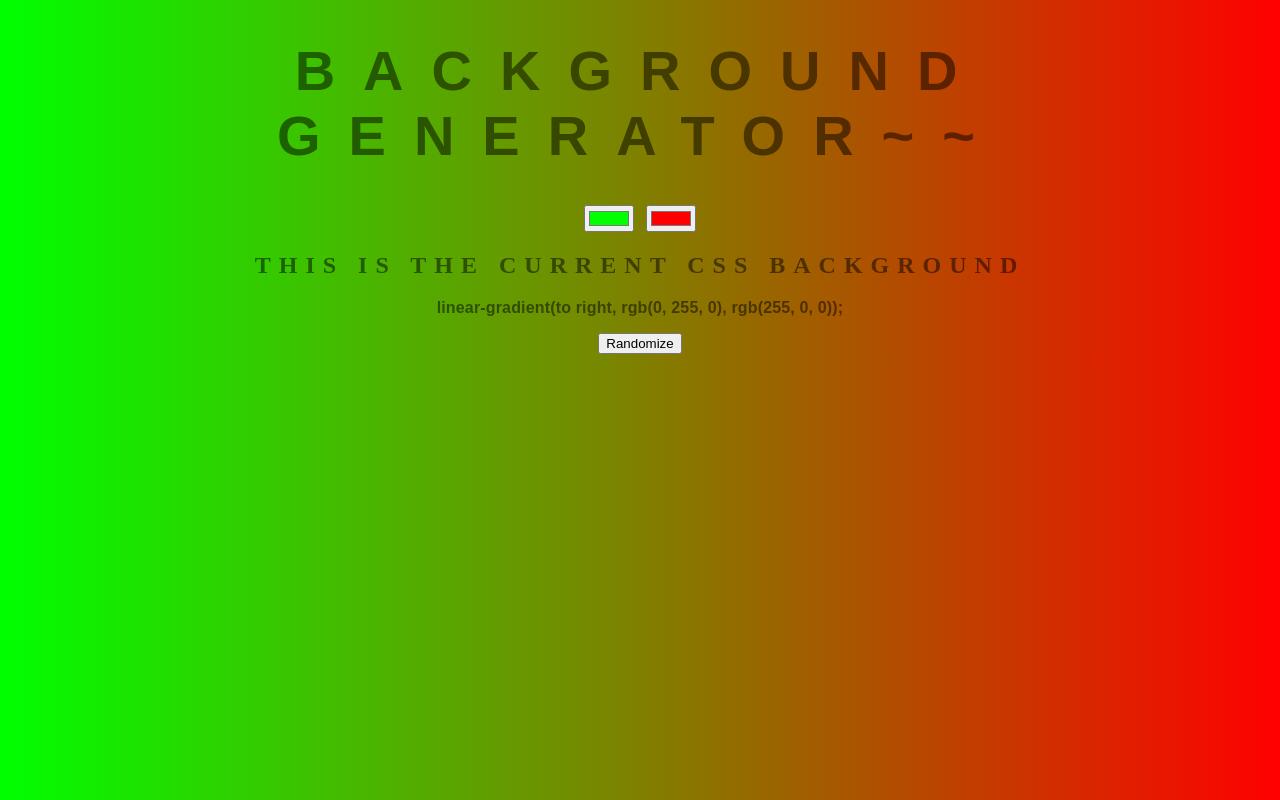
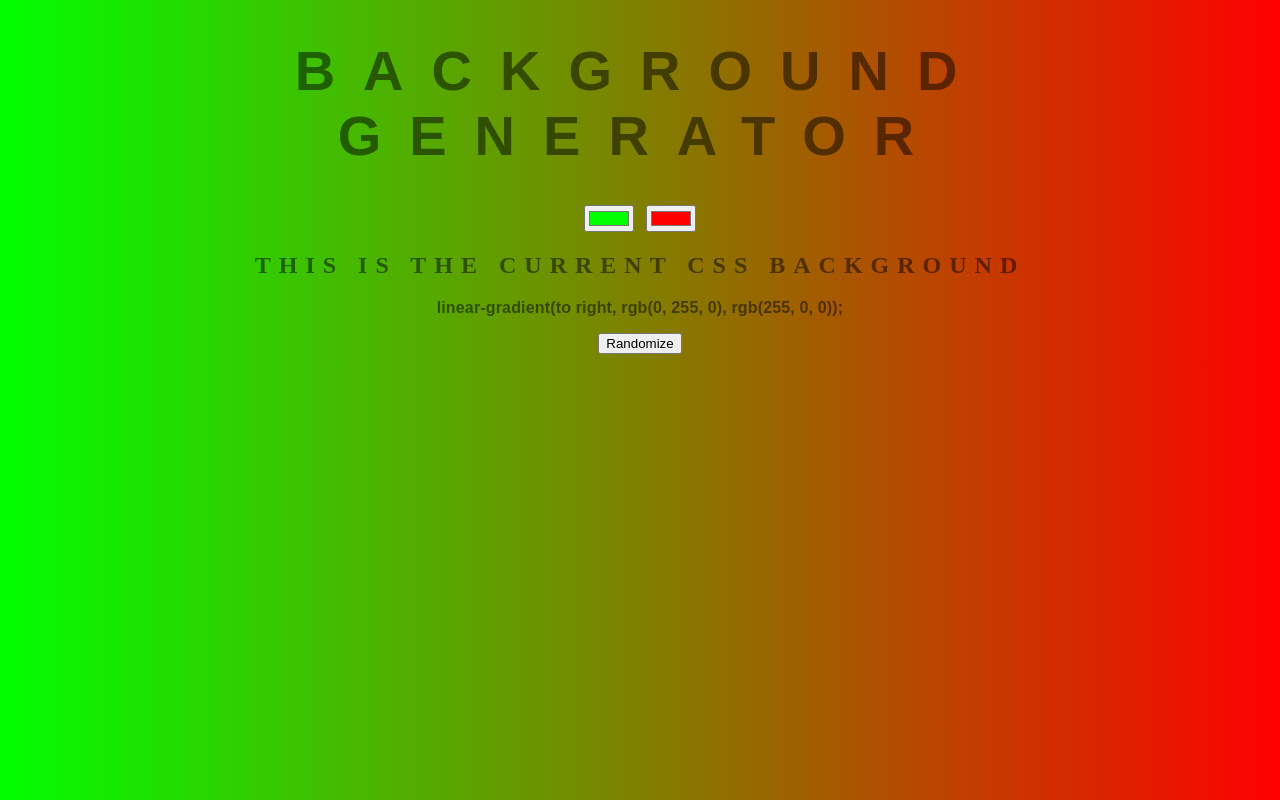
Before and after one commit to vivekchao/background-generator, a plain HTML site: page index.html in a window 1280 px wide. Drawn offline with Linux system fonts and the light colour scheme.

Commit message:
Update index.html
Update title

```diff
--- a/index.html
+++ b/index.html
@@ -5,7 +5,7 @@
 	<link rel="stylesheet" type="text/css" href="style.css">
 </head>
 <body id="gradient">
-	<h1>Background GENERATOR~~</h1>
+	<h1>Background GENERATOR</h1>
 	<!-- <input oninput="setGradient()" class="color1" type="color" name="color1" value="#00ff00"> -->
 	<input class="color1" type="color" name="color1" value="#00ff00">
 	<input class="color2" type="color" name="color2" value="#ff0000">
```
